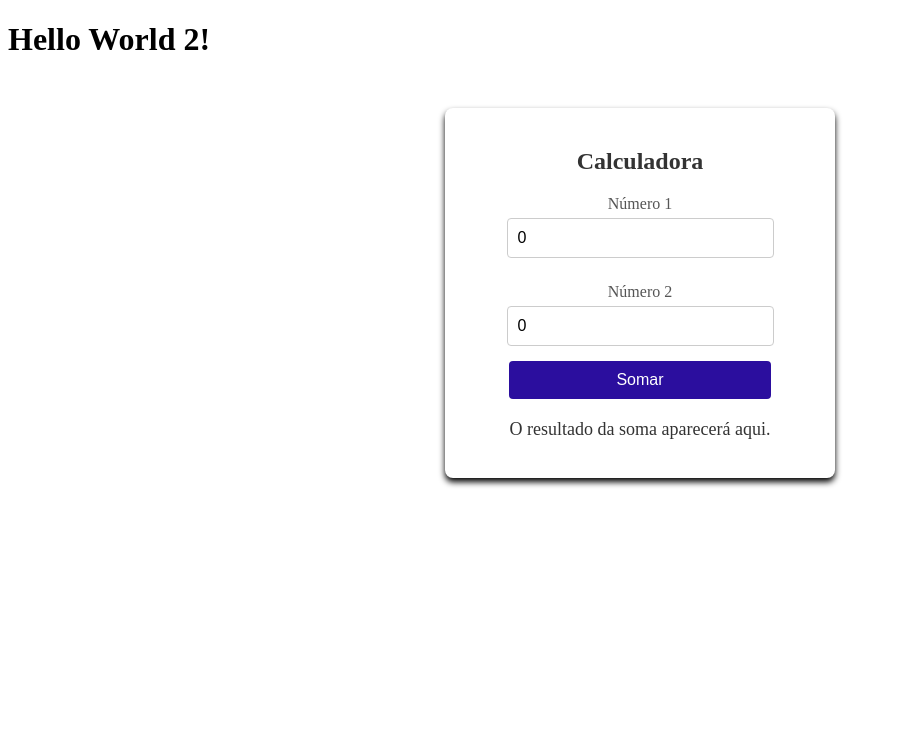
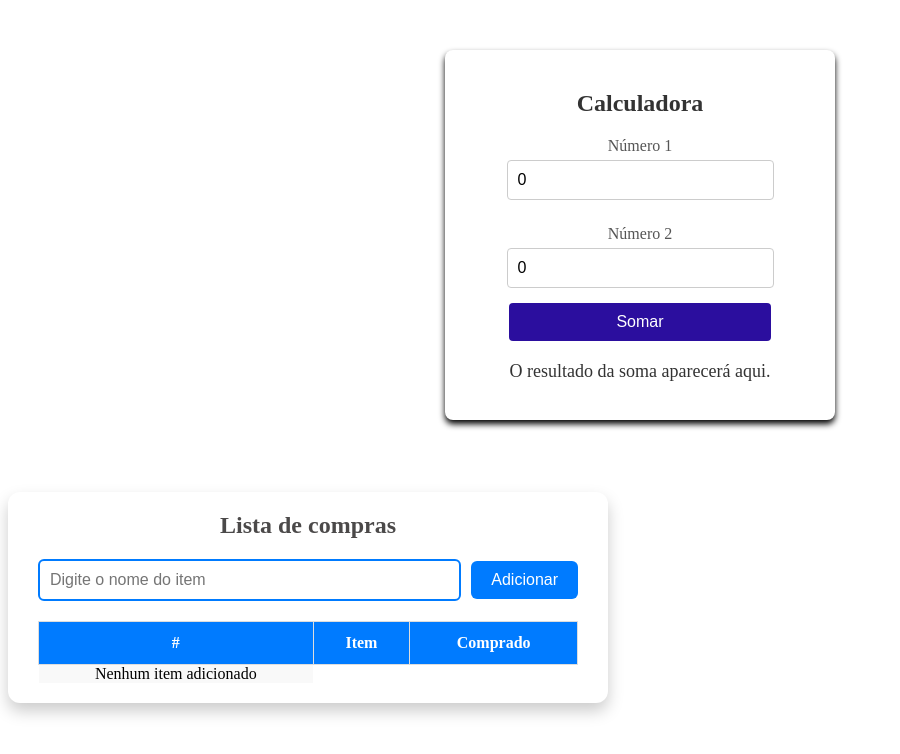
Before and after one commit to dougSys404/angular-studies, an Angular app: page / in a window 1280 px wide. Shown: the top 754 px of the page, without its empty margins (0-900 px from the left). Built offline with nearby package versions, Linux system fonts and the light colour scheme.

Commit message:
Add form item, add itemLista class, bind HTML components to function adicionarItem

```diff
--- a/src/app/app.component.html
+++ b/src/app/app.component.html
@@ -1,2 +1,7 @@
-<hello-world></hello-world>
+
 <app-calculadora></app-calculadora>
+<br>
+<br>
+<br>
+<br>
+<app-lista-compras></app-lista-compras>
--- a/src/app/app.component.ts
+++ b/src/app/app.component.ts
@@ -2,10 +2,11 @@ import { Component } from '@angular/core';
 import { RouterOutlet } from '@angular/router';
 import { HelloWorldComponent } from './helloworld/helloworld.component'
 import { CalculadoraComponent } from './calculadora/calculadora.component';
+import { ListaComprasComponent } from './lista-compras/lista-compras.component';
 
 @Component({
   selector: 'app-root',
-  imports: [HelloWorldComponent, CalculadoraComponent],
+  imports: [ CalculadoraComponent, ListaComprasComponent ],
   templateUrl: './app.component.html',
   styleUrl: './app.component.scss'
 })
--- a/src/app/calculadora/calculadora.component.ts
+++ b/src/app/calculadora/calculadora.component.ts
@@ -4,7 +4,7 @@ import { FormsModule } from '@angular/forms';
 
 @Component({
   selector: 'app-calculadora',
-  imports: [FormsModule, CommonModule],
+  imports: [ FormsModule, CommonModule ],
   templateUrl: './calculadora.component.html',
   styleUrl: './calculadora.component.scss'
 })
--- /dev/null
+++ b/src/app/lista-compras/itemLista.ts
@@ -0,0 +1,5 @@
+export class ItemLista{
+    id?: number;
+    nome?: string;
+    comprado: boolean = false;
+}
--- a/src/app/lista-compras/lista-compras.component.html
+++ b/src/app/lista-compras/lista-compras.component.html
@@ -1 +1,33 @@
-<p>lista-compras works!</p>
+<div class="container">
+    <h1>Lista de compras</h1>
+
+    <form #frm="ngForm" class="add-item-form" (ngSubmit)="adicionarItem()">
+        <input type="text" id="item"
+        [(ngModel)]="item"
+        name="item"
+        placeholder="Digite o nome do item"/>
+        <button type="submit">Adicionar</button>
+    </form>
+    <table>
+        <thead>
+            <tr>
+                <th>#</th>
+                <th>Item</th>
+                <th>Comprado</th>
+            </tr>
+        </thead>
+        <tbody>
+            @for(elemento of lista; track elemento.id) {
+                <tr>
+                    <td>{{ elemento.id }}</td>
+                    <td>{{ elemento.nome }}</td>
+                    <td><input type="checkbox" /></td>
+                </tr>
+            } @empty {
+                <tr colspan="5">
+                    Nenhum item adicionado
+                </tr>
+            }
+        </tbody>
+    </table>
+</div>
--- a/src/app/lista-compras/lista-compras.component.scss
+++ b/src/app/lista-compras/lista-compras.component.scss
@@ -0,0 +1,91 @@
+*{
+    margin: 0;
+    padding: 0;
+    box-sizing: border-box;
+}
+
+.container{
+    background: #fff;
+    border-radius: 12px;
+    box-shadow: 0 8px 16px #ccc;
+    padding: 20px 30px;
+    text-align: center;
+    width: 90%;
+    max-width: 600px;
+}
+
+h1 {
+    font-size: 24px;
+    margin-bottom: 20px;
+    color:#4b4949;
+}
+
+.add-item-form{
+    display: flex;
+    justify-content: center;
+    align-items: center;
+    gap: 10px;
+    margin-bottom: 20px;
+}
+
+input{
+    flex: 1;
+    padding: 10px;
+    border: 2px solid #007bff;
+    border-radius: 6px;
+    font-size: 16px;
+}
+
+input:focus{
+    outline: none;
+    border-color: #0056b3;
+}
+
+button{
+    padding: 10px 20px;
+    border: none;
+    border-radius: 6px;
+    background: #007bff;
+    color: #fff;
+    font-size: 16px;
+    cursor: pointer;
+    transition: backgroud 0.3s;
+}
+
+button:hover{
+    background: #0056b3;
+}
+
+table{
+    width: 100%;
+    border-collapse: collapse;
+    margin-top: 10px;
+}
+
+thead{
+    background: #007bff;
+    color: #fff;
+}
+
+th{
+    background: #007bff;
+}
+
+th, td{
+    padding: 12px;
+    text-align: center;
+    border: 1px solid #ddd;
+}
+
+tr:nth-child(odd){
+    background-color: #f9f9f9;
+}
+
+tr:nth-child(even){
+    background-color: #e6f0ff;
+}
+
+input[type="checkbox"]{
+    transform: scale(1.2);
+    cursor: pointer;
+}
--- a/src/app/lista-compras/lista-compras.component.ts
+++ b/src/app/lista-compras/lista-compras.component.ts
@@ -1,11 +1,28 @@
 import { Component } from '@angular/core';
+import { FormsModule } from '@angular/forms';
+import { ItemLista } from './itemLista';
 
 @Component({
   selector: 'app-lista-compras',
-  imports: [],
+  imports: [FormsModule],
   templateUrl: './lista-compras.component.html',
   styleUrl: './lista-compras.component.scss'
 })
 export class ListaComprasComponent {
 
+  item: string = '';
+
+  lista: ItemLista[] = [];
+
+  adicionarItem(){
+    let itemLista = new ItemLista();
+
+    itemLista.id = this.lista.length + 1;
+    itemLista.nome = this.item;
+
+    this.lista.push(itemLista);
+
+    this.item = '';
+  }
+
 }
```
